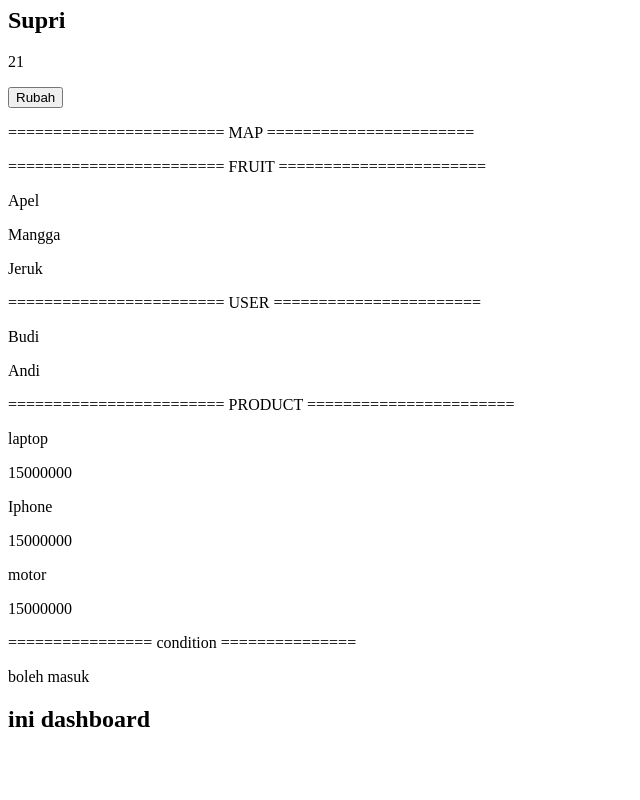
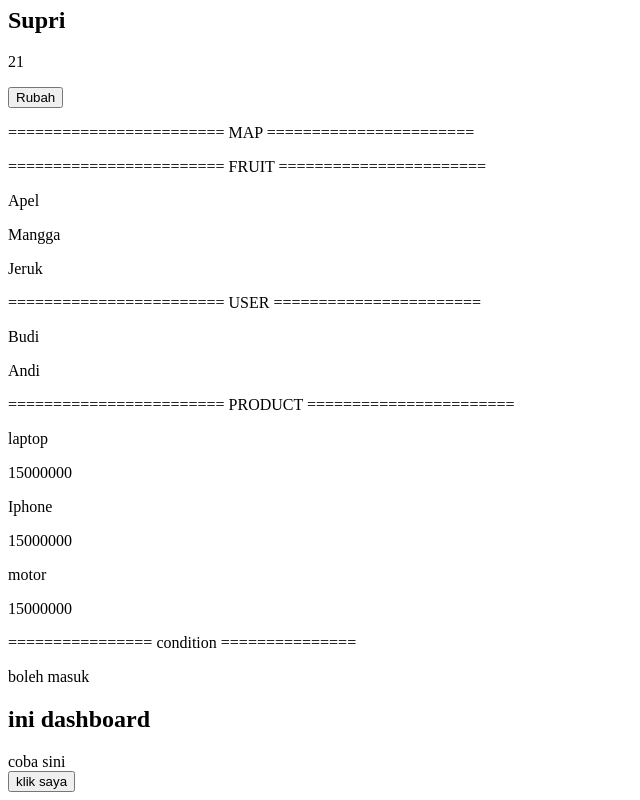
Before and after one commit to AL-JOESTAR/React-Project-1, a React (Vite) app: page / in a window 1280 px wide. Shown: the part 396-1196 px from the top of the page, without its empty margins (0-640 px from the left). Before the commit the page ends 1149 px from the top, so only its background shows below. Built offline with nearby package versions, Linux system fonts and the light colour scheme.

Commit message:
event handling

```diff
--- a/src/Condition.jsx
+++ b/src/Condition.jsx
@@ -30,6 +30,7 @@ function Condition (){
                 {umur >= 18 && login == true ? <Dashbord/> : <Kick/>}
             </p>
 
+
         </>
     )
 }
--- /dev/null
+++ b/src/Event.jsx
@@ -0,0 +1,21 @@
+function Event () {
+    const nama = (saya) => {
+        console.log(`halo saya ${saya}`)
+    }
+
+    const hello = () => {
+        console.log("hai broo")
+    }
+
+    return (
+    <>
+        <div onMouseEnter={hello}>coba sini</div>
+
+        <div>
+            <button onClick={() => nama("anton")}>klik saya</button>
+        </div>
+    </>
+    )
+}
+
+export default Event
--- a/src/main.jsx
+++ b/src/main.jsx
@@ -2,13 +2,15 @@ import { StrictMode } from 'react'
 import { createRoot } from 'react-dom/client'
 import './index.css'
 import App from './App.jsx'
+import Condition from './Condition.jsx'
 import Map from './Map.jsx'
-import Condition from './Condition.jsx'
+import Event from './Event.jsx'
 
 createRoot(document.getElementById('root')).render(
   <StrictMode>
     <App />
     <Map/>
     <Condition/>
+    <Event/>
   </StrictMode>,
 )
```
